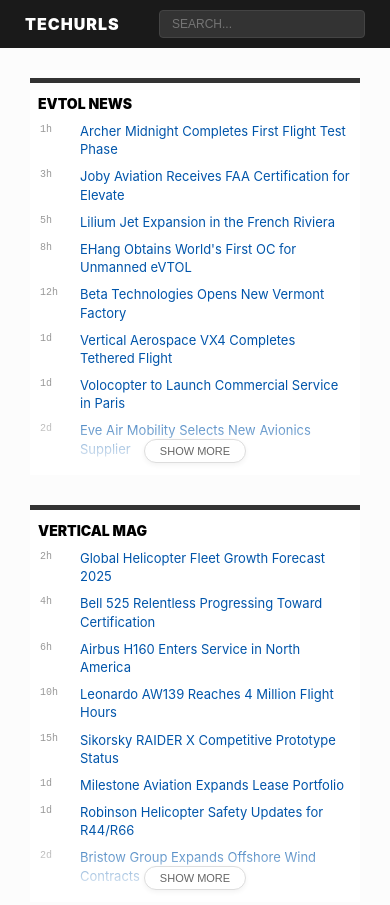
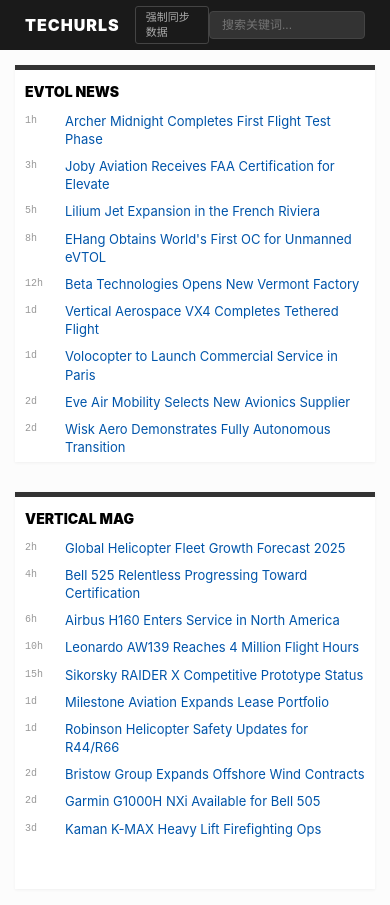
Before and after one commit to viridisor/mytechs, a plain HTML site: page index.html in a window 390 px wide. Shown: the top 905 px of the page. Drawn offline with Linux system fonts and the light colour scheme.

Commit message:
Update index.html

```diff
--- a/index.html
+++ b/index.html
@@ -3,24 +3,27 @@
 <head>
     <meta charset="UTF-8">
     <meta name="viewport" content="width=device-width, initial-scale=1.0">
-    <title>TECHURLS | eVTOL Dashboard</title>
+    <title>TECHURLS | Smart Dashboard</title>
     <style>
         :root {
             --bg: #fcfcfc;
             --header: #1a1a1a;
             --link: #0055aa;
             --border: #333;
+            --text: #111;
         }
 
         body {
-            font-family: -apple-system, system-ui, sans-serif;
-            background: var(--bg);
+            font-family: -apple-system, BlinkMacSystemFont, "Segoe UI", Roboto, Helvetica, Arial, sans-serif;
+            background-color: var(--bg);
+            color: var(--text);
             margin: 0;
             padding: 0;
+            line-height: 1.4;
             font-size: 13px;
         }
 
-        /* 顶部导航 */
+        /* 顶部导航与强制同步 */
         header {
             background: var(--header);
             color: white;
@@ -31,10 +34,39 @@
             position: sticky;
             top: 0;
             z-index: 1000;
-            height: 48px;
+            height: 50px;
         }
 
-        header h1 { font-size: 16px; margin: 0; cursor: pointer; font-weight: 900; letter-spacing: 1px; }
+        .logo-area {
+            display: flex;
+            align-items: center;
+            gap: 15px;
+        }
+
+        header h1 {
+            font-size: 16px;
+            margin: 0;
+            cursor: pointer;
+            font-weight: 900;
+            letter-spacing: 1px;
+        }
+
+        .sync-text-btn {
+            font-size: 11px;
+            color: #aaa;
+            cursor: pointer;
+            border: 1px solid #444;
+            padding: 3px 10px;
+            border-radius: 3px;
+            transition: all 0.2s;
+            text-transform: uppercase;
+        }
+
+        .sync-text-btn:hover {
+            color: #fff;
+            border-color: #777;
+            background: #333;
+        }
 
         #search-input {
             background: #333;
@@ -47,7 +79,7 @@
             outline: none;
         }
 
-        /* 3列布局布局 */
+        /* 主容器布局 */
         .main-container {
             display: grid;
             grid-template-columns: repeat(3, 1fr);
@@ -57,22 +89,22 @@
             margin: 0 auto;
         }
 
-        /* 站点卡片：高度锁定 */
+        /* 站点卡片：高度锁定 400px */
         .site-column {
             border-top: 5px solid var(--border);
             padding-top: 12px;
             background: white;
-            height: 400px; /* 固定高度，不再改变 */
+            height: 400px;
             display: flex;
             flex-direction: column;
             position: relative;
             overflow: hidden;
+            box-shadow: 0 1px 3px rgba(0,0,0,0.05);
         }
 
         .site-header {
-            display: flex;
-            justify-content: space-between;
-            padding: 0 8px 10px;
+            flex: 0 0 auto;
+            padding: 0 10px 10px;
         }
 
         .site-name {
@@ -83,26 +115,20 @@
             text-decoration: none;
         }
 
-        /* 内部滚动列表 */
+        /* 内部新闻列表：始终允许独立滚动 */
         .article-list {
             list-style: none;
             padding: 0 10px;
             margin: 0;
-            flex: 1;
-            overflow-y: hidden; /* 初始禁止滚动 */
+            flex: 1 1 auto;
+            overflow-y: auto;
             overflow-x: hidden;
-        }
-
-        /* 激活滚动 */
-        .site-column.can-scroll .article-list {
-            overflow-y: auto;
             scrollbar-width: thin;
         }
 
-        /* 美化滚动条 */
+        /* 滚动条美化 */
         .article-list::-webkit-scrollbar { width: 4px; }
         .article-list::-webkit-scrollbar-thumb { background: #eee; border-radius: 10px; }
-        .article-list::-webkit-scrollbar-thumb:hover { background: #ddd; }
 
         .article-item {
             margin-bottom: 9px;
@@ -110,8 +136,9 @@
             align-items: flex-start;
         }
 
-        /* 默认隐藏的条目 */
-        .extra-item { display: none; }
+        .extra-item {
+            display: none; /* 初始隐藏超过 10 条的内容 */
+        }
 
         .time-badge {
             font-size: 10px;
@@ -121,41 +148,64 @@
             padding-top: 2px;
         }
 
-        .article-link { text-decoration: none; color: var(--link); line-height: 1.4; }
-        .article-link:hover { text-decoration: underline; }
+        .article-link {
+            text-decoration: none;
+            color: var(--link);
+            line-height: 1.4;
+        }
 
-        /* 渐变遮罩与按钮 */
+        .article-link:hover {
+            text-decoration: underline;
+        }
+
+        /* Show More 覆盖层：初始透明不可见 */
         .show-more-overlay {
             position: absolute;
             bottom: 0;
             left: 0;
             right: 0;
             height: 60px;
-            background: linear-gradient(transparent, white 90%);
+            background: linear-gradient(transparent, rgba(255,255,255,0.95) 70%);
             display: flex;
             align-items: flex-end;
             justify-content: center;
-            padding-bottom: 12px;
+            padding-bottom: 10px;
+            opacity: 0;
+            pointer-events: none;
+            transition: opacity 0.3s;
+        }
+
+        /* 触底后激活显示按钮 */
+        .site-column.reached-bottom .show-more-overlay {
+            opacity: 1;
+            pointer-events: auto;
         }
 
         .show-more-btn {
-            background: white;
-            border: 1px solid #ddd;
-            color: #666;
-            padding: 5px 15px;
-            border-radius: 20px;
+            background: #1a1a1a;
+            color: white;
+            border: none;
+            padding: 6px 16px;
+            border-radius: 4px;
             font-size: 11px;
+            font-weight: bold;
             cursor: pointer;
-            box-shadow: 0 2px 5px rgba(0,0,0,0.05);
+            box-shadow: 0 2px 8px rgba(0,0,0,0.2);
         }
 
-        .show-more-btn:hover { border-color: #999; color: #111; }
+        .show-more-btn:hover {
+            background: #333;
+        }
 
         /* 响应式调整 */
-        @media (max-width: 1000px) { .main-container { grid-template-columns: repeat(2, 1fr); } }
+        @media (max-width: 1050px) {
+            .main-container { grid-template-columns: repeat(2, 1fr); }
+        }
+
         @media (max-width: 650px) {
-            .main-container { grid-template-columns: 1fr; }
+            .main-container { grid-template-columns: 1fr; padding: 15px; }
             .site-column { height: 380px; }
+            #search-input { width: 130px; }
         }
 
         .hidden { display: none !important; }
@@ -164,41 +214,56 @@
 <body>
 
 <header>
-    <h1 onclick="location.reload(true)">TECHURLS</h1>
-    <div class="header-right">
-        <input type="text" id="search-input" placeholder="SEARCH...">
+    <div class="logo-area">
+        <h1 onclick="location.reload(true)">TECHURLS</h1>
+        <div class="sync-text-btn" id="sync-btn" onclick="syncData()">强制同步数据</div>
     </div>
+    <input type="text" id="search-input" placeholder="搜索关键词...">
 </header>
 
-<div class="main-container" id="content-grid"></div>
+<div class="main-container" id="content-grid">
+    </div>
 
 <script>
+    const INITIAL_COUNT = 10;
+    const INCREMENT = 10;
+
+    // 强制同步逻辑
+    async function syncData() {
+        const btn = document.getElementById('sync-btn');
+        btn.innerText = "同步中...";
+        await loadData();
+        btn.innerText = "强制同步数据";
+    }
+
+    // 加载并渲染数据
     async function loadData() {
         const grid = document.getElementById('content-grid');
         try {
-            const response = await fetch(`./data/data.json?t=${Date.now()}`);
+            // 使用随机参数绕过缓存
+            const response = await fetch(`./data/data.json?nocache=${Date.now()}`);
+            if (!response.ok) throw new Error('Network response was not ok');
             const data = await response.json();
 
             grid.innerHTML = data.map((site, index) => {
-                const threshold = 8; // 默认显示前 8 条
-                const hasMore = site.articles.length > threshold;
-
+                const hasMore = site.articles.length > INITIAL_COUNT;
                 return `
-                <div class="site-column" id="col-${index}">
+                <div class="site-column" id="col-${index}" data-visible="${INITIAL_COUNT}">
                     <div class="site-header">
                         <a href="${site.url || '#'}" class="site-name">${site.source}</a>
                     </div>
-                    <ul class="article-list">
+                    <ul class="article-list" onscroll="handleScroll(this, ${index})">
                         ${site.articles.map((art, i) => `
-                            <li class="article-item ${i >= threshold ? 'extra-item' : ''}">
+                            <li class="article-item ${i >= INITIAL_COUNT ? 'extra-item' : ''}"
+                                style="${i >= INITIAL_COUNT ? 'display:none' : 'display:flex'}">
                                 <span class="time-badge">${art.time || '1h'}</span>
-                                <a href="${art.link}" class="article-link" target="_blank">${art.title}</a>
+                                <a href="${art.link}" class="article-link" target="_blank" rel="noopener">${art.title}</a>
                             </li>
                         `).join('')}
                     </ul>
                     ${hasMore ? `
-                    <div class="show-more-overlay">
-                        <button class="show-more-btn" onclick="unlockCard(${index})">SHOW MORE</button>
+                    <div class="show-more-overlay" id="overlay-${index}">
+                        <button class="show-more-btn" onclick="loadMore(${index})">LOAD MORE +10</button>
                     </div>` : ''}
                 </div>
                 `;
@@ -206,41 +271,65 @@
 
             setupSearch();
         } catch (e) {
-            grid.innerHTML = "<p style='text-align:center;width:100%'>数据加载失败</p>";
+            grid.innerHTML = `<div style="grid-column:1/-1;text-align:center;padding:100px;color:#999;">数据同步失败，请检查 data.json 是否在正确目录。</div>`;
         }
     }
 
-    // 解锁滚动逻辑
-    window.unlockCard = function(index) {
+    // 监听列表滚动：检测是否触底
+    window.handleScroll = function(listEl, index) {
         const col = document.getElementById(`col-${index}`);
+        // 如果已经加载全部，则不显示按钮
+        if (col.classList.contains('all-loaded')) return;
 
-        // 1. 显示隐藏的条目
-        col.querySelectorAll('.extra-item').forEach(el => el.style.display = 'flex');
+        // 计算当前滚动位置
+        const scrollBottom = listEl.scrollHeight - listEl.scrollTop - listEl.clientHeight;
 
-        // 2. 开启内部滚动条
-        col.classList.add('can-scroll');
-
-        // 3. 移除遮罩按钮
-        col.querySelector('.show-more-overlay').style.display = 'none';
+        // 距离底部小于 10px 时显示按钮，且此后一直显示
+        if (scrollBottom < 10) {
+            col.classList.add('reached-bottom');
+        }
     };
 
+    // 增量加载逻辑
+    window.loadMore = function(index) {
+        const col = document.getElementById(`col-${index}`);
+        let visibleCount = parseInt(col.getAttribute('data-visible')) + INCREMENT;
+        const items = col.querySelectorAll('.article-item');
+
+        col.setAttribute('data-visible', visibleCount);
+
+        // 解锁对应范围的条目
+        items.forEach((item, i) => {
+            if (i < visibleCount) {
+                item.style.display = 'flex';
+            }
+        });
+
+        // 如果全部内容已展示
+        if (visibleCount >= items.length) {
+            col.classList.add('all-loaded');
+            const overlay = document.getElementById(`overlay-${index}`);
+            if (overlay) overlay.style.display = 'none';
+        }
+    };
+
+    // 搜索过滤逻辑
     function setupSearch() {
-        document.getElementById('search-input').oninput = (e) => {
+        const input = document.getElementById('search-input');
+        input.oninput = (e) => {
             const val = e.target.value.toLowerCase();
             document.querySelectorAll('.article-item').forEach(item => {
-                const match = item.innerText.toLowerCase().includes(val);
-                item.classList.toggle('hidden', !match);
+                const isMatch = item.innerText.toLowerCase().includes(val);
+                item.style.display = isMatch ? 'flex' : 'none';
             });
-            // 搜索时自动解锁所有卡片的滚动功能
-            if(val.length > 0) {
-                document.querySelectorAll('.site-column').forEach((c, i) => {
-                    const btn = c.querySelector('.show-more-btn');
-                    if(btn) unlockCard(i);
-                });
-            }
+            // 搜索时自动隐藏加载按钮，保持界面清爽
+            document.querySelectorAll('.show-more-overlay').forEach(el => {
+                el.style.opacity = val.length > 0 ? "0" : "";
+            });
         };
     }
 
+    // 页面启动
     loadData();
 </script>
 </body>
```
